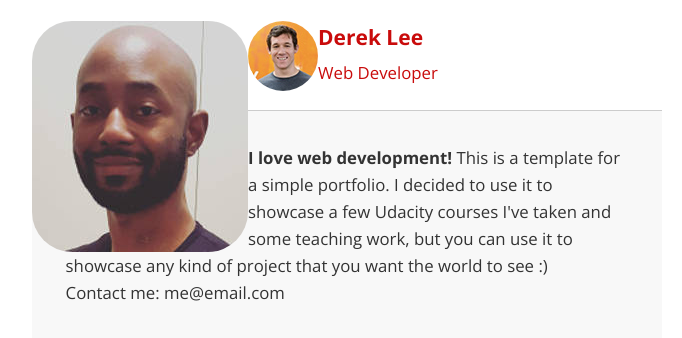
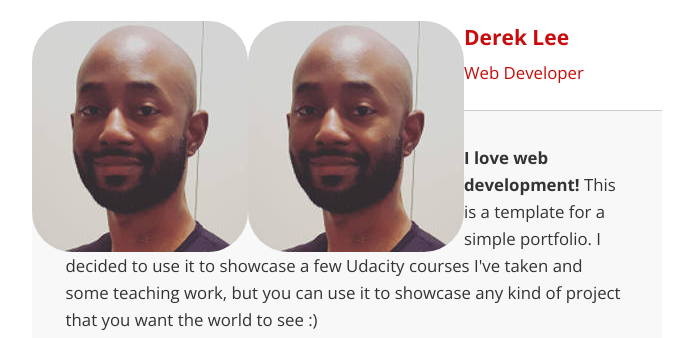
Before and after one commit to codex503/web-optimization-project, a plain HTML site: page index.html in a window 1280 px wide. Shown: the top 338 px of the page, without its empty margins (293-975 px from the left). Drawn offline with nearby package versions, Linux system fonts and the light colour scheme.

Commit message:
image change

```diff
--- a/index.html
+++ b/index.html
@@ -31,7 +31,7 @@
 
       <a href="/"><img src="img/me2.jpg"></a>
 
-      <a href="/"><img src="img/profilepic.jpg"></a>
+      <a href="/"><img src="img/me2.jpg"></a>
 
       <p>Derek Lee<br><span>Web Developer</span></p>
     </header>
```
